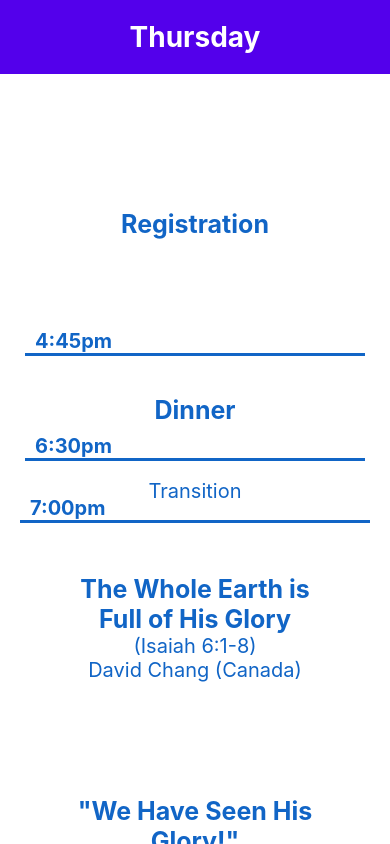
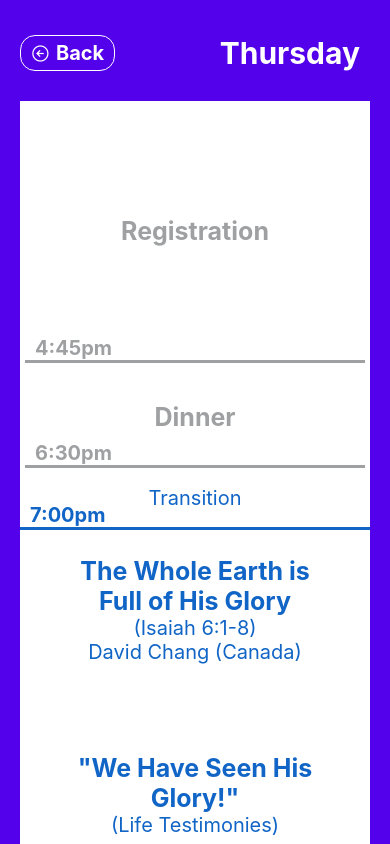
Before and after one commit to Viciiiz/ISBC-app, a React Native app: screen /ThursdayFull in a window 390 px wide. Built offline with nearby package versions, Linux system fonts and the light colour scheme; no server answers.

Commit message:
schedule feature: grey if past

```diff
--- a/Screens/schedule/ThursdayFull.js
+++ b/Screens/schedule/ThursdayFull.js
@@ -1,5 +1,7 @@
 import React, { useEffect } from 'react';
-import { View, Text, StyleSheet, Image, ScrollView, Dimensions, StatusBar } from 'react-native';
+import { View, Text, StyleSheet, Image, ScrollView, Dimensions, StatusBar, TouchableOpacity } from 'react-native';
+import { Ionicons } from '@expo/vector-icons';
+import { useNavigation } from '@react-navigation/native';
 
 import Footer from '../../components/Footer';
 
@@ -13,12 +15,12 @@ const ThursdayFull = () => {
   }, []);
 
   const boxesData = [
-    { duration: 5, textTitle: 'Registration', textDetail: "", textDetailTwo: "", time: '4:45pm', backgroundColor: '#fff', separation: 'yes', transition: 'no' },
-    { duration: 1.75, textTitle: 'Dinner', textDetail: "", textDetailTwo: "", time: '6:30pm', backgroundColor: '#fff', separation: 'yes', transition: 'no' },
-    { duration: 1, textTitle: 'Transition', textDetail: "", textDetailTwo: "", time: '7:00pm', backgroundColor: '#fff', separation: 'yes', transition: 'yes' },
-    { duration: 4, textTitle: 'The Whole Earth is Full of His Glory', textDetail: "(Isaiah 6:1-8)", textDetailTwo: "David Chang (Canada)", time: '9:00pm', backgroundColor: '#fff', separation: 'no', transition: 'no' },
-    { duration: 4, textTitle: '"We Have Seen His Glory!"', textDetail: "(Life Testimonies)", textDetailTwo: "", time: '9:00pm', backgroundColor: '#fff', separation: 'yes', transition: 'no' },
-    { duration: 1.75, textTitle: 'Group Bible Study Orientation', textDetail: "", textDetailTwo: "", time: '9:30pm', backgroundColor: '#fff', separation: 'yes', transition: 'no' },
+    { duration: 5, textTitle: 'Registration', textDetail: "", textDetailTwo: "", time: '4:45pm', backgroundColor: '#fff', separation: 'yes', transition: 'no', done: 'yes' },
+    { duration: 1.75, textTitle: 'Dinner', textDetail: "", textDetailTwo: "", time: '6:30pm', backgroundColor: '#fff', separation: 'yes', transition: 'no', done: 'yes' },
+    { duration: 1, textTitle: 'Transition', textDetail: "", textDetailTwo: "", time: '7:00pm', backgroundColor: '#fff', separation: 'yes', transition: 'yes', done: 'no' },
+    { duration: 3, textTitle: 'The Whole Earth is Full of His Glory', textDetail: "(Isaiah 6:1-8)", textDetailTwo: "David Chang (Canada)", time: '9:00pm', backgroundColor: '#fff', separation: 'no', transition: 'no', done: 'no' },
+    { duration: 4, textTitle: '"We Have Seen His Glory!"', textDetail: "(Life Testimonies)", textDetailTwo: "", time: '9:00pm', backgroundColor: '#fff', separation: 'yes', transition: 'no', done: 'no' },
+    { duration: 1.75, textTitle: 'Group Bible Study Orientation', textDetail: "", textDetailTwo: "", time: '9:30pm', backgroundColor: '#fff', separation: 'yes', transition: 'no', done: 'no' },
   ]
 
   const calculateHeight = (duration) => {
@@ -29,21 +31,28 @@ const ThursdayFull = () => {
     return (
       <View>
         {boxesData.map((box, index) => (
-          <View style={box.transition == 'no' ? styles.singleContainer : null}>
-            <View style={[styles.elementContainer, { backgroundColor: box.backgroundColor }, {height: calculateHeight(box.duration)}]} key={index} >
-                <Text style={box.transition == 'no' ? styles.elementTitle : styles.elementTitleTransition}>{box.textTitle}</Text>
+          <View style={box.transition == 'no' ? styles.singleContainer : null} key={index} >
+            <View style={[styles.elementContainer, { backgroundColor: box.backgroundColor }, {height: calculateHeight(box.duration)}]}>
+                <Text style={[
+                  box.transition === 'no' ? styles.elementTitle : styles.elementTitleTransition,
+                  { color: box.done === 'no' ? '#1165c6' : '#9ea0a2' }
+                ]}>{box.textTitle}</Text>
                 {box.textDetail !== "" ? (
-                  <Text style={styles.elementDetail}>{box.textDetail}</Text>
+                  <Text style={[styles.elementDetail,
+                    { color: box.done === 'no' ? '#1165c6' : '#9ea0a2' }]}>{box.textDetail}</Text>
                 ) : null}
                 {box.textDetailTwo !== "" ? (
-                  <Text style={styles.elementDetail}>{box.textDetailTwo}</Text>
+                  <Text style={[styles.elementDetail,
+                    { color: box.done === 'no' ? '#1165c6' : '#9ea0a2' }]}>{box.textDetailTwo}</Text>
                 ) : null}
 
             </View>
             {box.separation == "yes" ? (
                 <View style={styles.separationContainer}>
-                  <Text style={styles.time}>{box.time}</Text>
-                  <View style={styles.line}/>
+                  <Text style={[styles.time,
+                  { color: box.done === 'no' ? '#1165c6' : '#9ea0a2' }]}>{box.time}</Text>
+                  <View style={[styles.line,
+                  { borderBottomColor: box.done === 'no' ? '#1165c6' : '#9ea0a2' }]}/>
                 </View>
               ) : null}
 
@@ -53,20 +62,26 @@ const ThursdayFull = () => {
     );
   }
 
+  const navigation = useNavigation();
+
+  const handleBackButtonPress = () => {
+    navigation.goBack();
+  };
+
   return (
     <ScrollView contentContainerStyle={styles.container}>
-      <View style={styles.titleContainer}>
+      {/* <View style={styles.titleContainer}>
 
+        <Text style={styles.title}>Thursday</Text>
+      </View> */}
+      <View style={styles.headerContainer}>
+        <TouchableOpacity style={styles.backButton} onPress={handleBackButtonPress}>
+          <Ionicons style={styles.backButtonIcon} name='ios-arrow-back-circle-outline' size={20} color="#ffffff" />
+          <Text style={styles.backButtonText}>Back</Text>
+        </TouchableOpacity>
         <Text style={styles.title}>Thursday</Text>
       </View>
       <View style={styles.scheduleContainer}>
-        {/* <View style={[styles.elementContainer, { height: 300 }]}>
-          <Text style={styles.element}>Registration</Text>
-        </View>
-        <View style={styles.separationContainer}>
-          <Text style={styles.time}>4:45pm</Text>
-          <View style={styles.line}/>
-        </View> */}
         {scheduleRender()}
       </View>
        <Footer />
@@ -77,9 +92,39 @@ const ThursdayFull = () => {
 const styles = StyleSheet.create({
   container: {
     // flexGrow: 1,
-    backgroundColor: '#fff',
+    backgroundColor: '#5300EB',
     // alignItems: 'center',
 
+  },
+  headerContainer: {
+    flexDirection: 'row',
+    alignItems: 'center',
+    justifyContent: 'space-between',
+    paddingHorizontal: 20,
+    paddingTop: 35,
+    paddingBottom: 10,
+    // paddingVertical: 30,
+    backgroundColor: '#5300EB'
+  },
+  backButton: {
+    flexDirection: 'row',
+    alignItems: 'center',
+    // justifyContent: 'space-between',
+    borderColor: '#fff',
+    borderWidth: 1.5,
+    borderRadius: 15,
+    // padding: 10
+  },
+  backButtonText: {
+    fontSize: 20,
+    fontWeight: 'bold',
+    color: '#fff',
+    paddingRight: 10,
+    paddingLeft: 5,
+    paddingVertical: 5,
+  },
+  backButtonIcon: {
+    paddingLeft: 10
   },
   singleContainer: {
     padding: 5
@@ -98,14 +143,14 @@ const styles = StyleSheet.create({
   elementTitle: {
     fontSize: 25,
     fontWeight: 'bold',
-    color: '#1165c6',
+    // color: '#1165c6',
     textAlign: 'center',
     marginHorizontal: 50
   },
   elementTitleTransition: {
     fontSize: 20,
-    // fontWeight: 'bold',
-    color: '#1165c6',
+    // fontWeight: '',
+    // color: '#1165c6',
     textAlign: 'center',
     marginHorizontal: 50
   },
@@ -127,15 +172,17 @@ const styles = StyleSheet.create({
     marginTop: -20
   },
   line: {
-    borderBottomColor: '#1165c6',
+    // borderBottomColor: '#1165c6',
     borderBottomWidth: 3
   },
   title: {
-    fontSize: 28,
+    fontSize: 30,
     fontWeight: 'bold',
-    margin: 20,
+    // margin: 20,
     color: '#fff',
     textAlign: 'center',
+    paddingHorizontal: 10,
+    // paddingTop: 10
     // backgroundColor: '#5300EB'
   },
 });
--- a/components/Footer.js
+++ b/components/Footer.js
@@ -75,7 +75,7 @@ const styles = StyleSheet.create({
   container: {
     backgroundColor: '#e5e5e5',
     // paddingVertical: 10,
-    paddingTop: 120,
+    paddingTop: 80,
     paddingHorizontal: 20
   },
   heading: {
```
